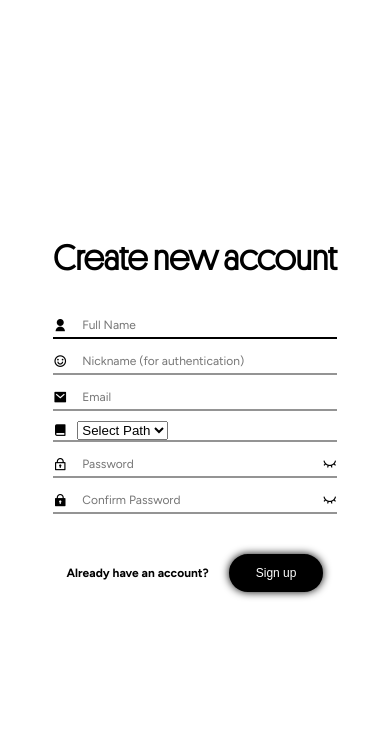
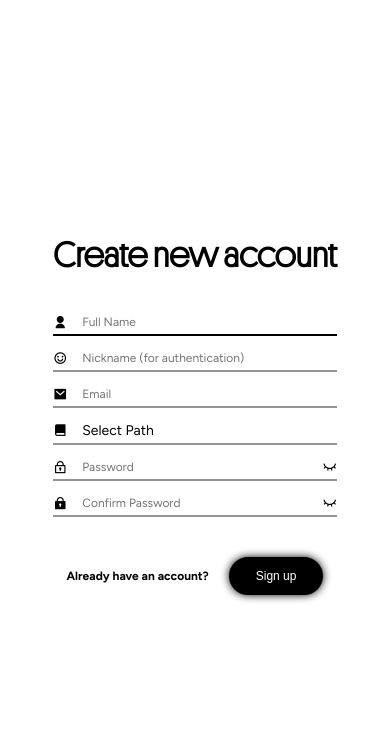
Before and after one commit to ismailsilat7/Infix, a Flask app: page /signup in a window 390 px wide. Shown: the part 429-1184 px from the top of the page. Run offline with Flask 3, Linux system fonts and the light colour scheme; some libraries are stand-ins or nearby versions.

Commit message:
Add styling for select option for path

```diff
--- a/static/css/forms.css
+++ b/static/css/forms.css
@@ -44,13 +44,29 @@
   font-size: 18px;
 }
 
+.input-container select {
+  padding: 5px;
+  font-size: 18px;
+  width: 100%;
+  border: none;
+  background: none;
+  outline: none;
+  font-family: 'Figtree';
+  appearance: none;
+  background-color: transparent;
+  cursor: pointer;
+}
+
+
+
+
 .up-inputs {
   display: flex;
   flex-direction: column;
   gap: 30px;
 }
 
-input {
+input, select {
   padding: 5px;
   font-size: 16px;
   width: 100%;
@@ -255,10 +271,10 @@ button:hover {
   .up-inputs, .in-inputs {
     gap: 15px;
   }
-  input {
+  input, select{
     font-size: 14px;
   }
-  .input-container i {
+  .input-container i, .input-container select {
     font-size: 16px !important;
   }
   .up-submit button, .in-submit button, .up-submit a {
@@ -304,7 +320,7 @@ button:hover {
   .change-inputs input {
     font-size: 18px;
   }
-  .change-inputs .input-container i {
+  .change-inputs .input-container i, .input-container select {
     font-size: 16px;
   }
   .change-inputs {
@@ -326,10 +342,10 @@ button:hover {
   .up-inputs, .in-inputs {
     gap: 10px;
   }
-  input {
+  input, select {
     font-size: 12px;
   }
-  .input-container i {
+  .input-container i, .input-container select {
     font-size: 14px !important;
   }
   .up-submit button, .in-submit button, .up-submit a {
```
